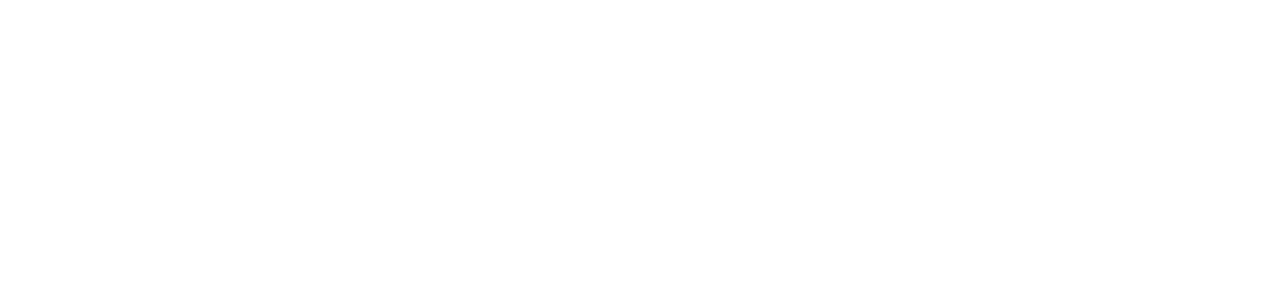
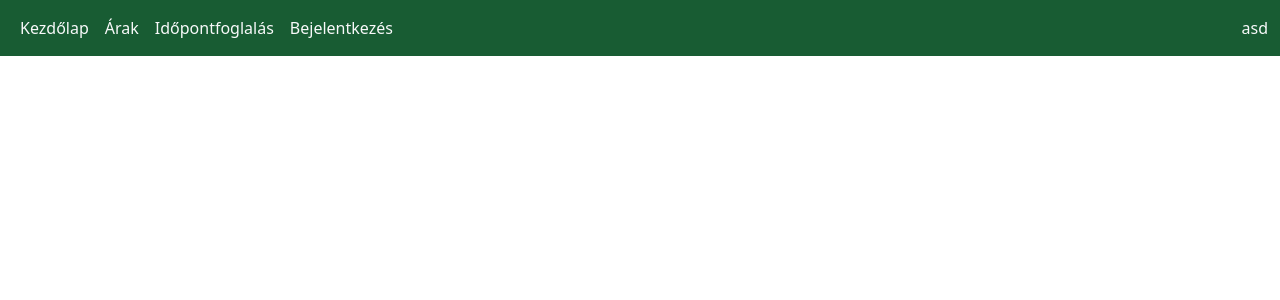
Before and after one commit to zagyvatamas/mayerFE, an Angular app: page /reservation in a window 1280 px wide. Before the commit this address led to /. Shown: the top 300 px of the page. Built offline with nearby package versions, Linux system fonts and the light colour scheme.

Commit message:
create reservation component

```diff
--- a/src/app/app.routes.ts
+++ b/src/app/app.routes.ts
@@ -5,6 +5,7 @@
 import { ProfileComponent } from '../components/profile/profile.component';
 import { LandingPageComponent } from '../components/landing-page/landing-page.component';
 import { NavbarComponent } from '../components/navbar/navbar.component';
+import { ReservationComponent } from '../components/reservation/reservation.component';
 
 export const routes: Routes = [
     { path: 'login', component: LoginComponent},
@@ -12,5 +13,6 @@
     { path: 'profile', component: ProfileComponent },
     { path: '', redirectTo: 'landing', pathMatch: 'full' },
     {path: 'landing', component:LandingPageComponent},
-    {path: 'navbar', component:NavbarComponent}
+    {path: 'navbar', component:NavbarComponent},
+    {path: 'reservation', component:ReservationComponent}
 ];
--- a/src/components/navbar/navbar.component.html
+++ b/src/components/navbar/navbar.component.html
@@ -13,10 +13,10 @@
             <a class="nav-link text-light" href="#">Árak</a>
           </li>
           <li class="nav-item">
-            <a class="nav-link text-light" href="#">Időpontfoglalás</a>
+            <a class="nav-link text-light" routerLink="/reservation">Időpontfoglalás</a>
           </li>
           <li class="nav-item">
-            <a class="nav-link text-light" href="/login">Bejelentkezés</a>
+            <a class="nav-link text-light" routerLink="/login">Bejelentkezés</a>
           </li>
         </ul>
         <span class="navbar-text text-light">
--- /dev/null
+++ b/src/components/reservation/reservation.component.html
@@ -0,0 +1 @@
+<app-navbar></app-navbar>
```
Also changed, not shown: src/components/reservation/reservation.component.ts (added, +12 -0 lines), src/components/reservation/reservation.component.css (added).
